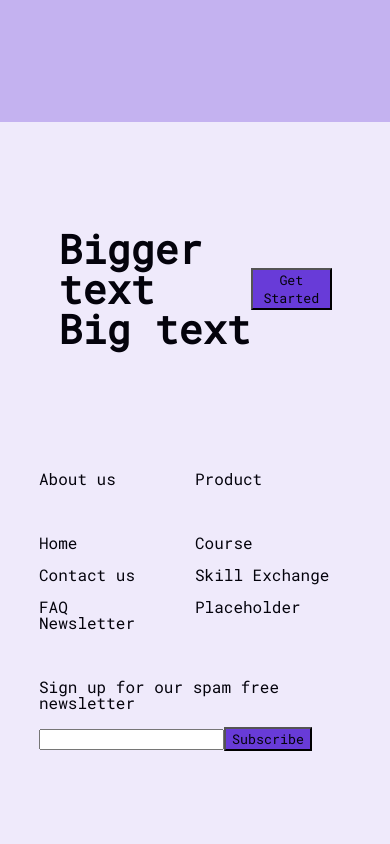
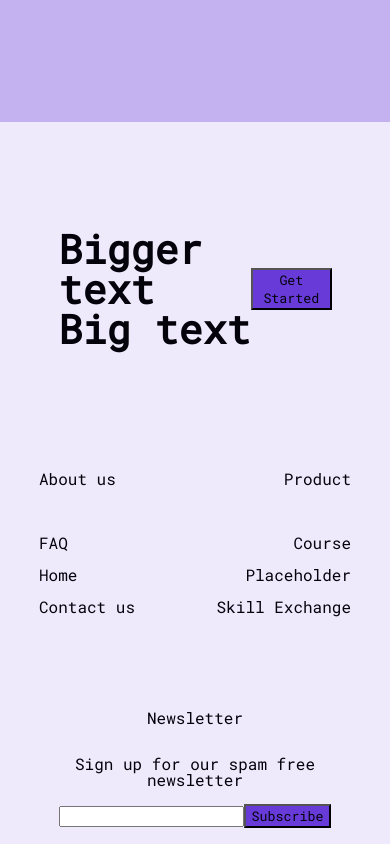
Before and after one commit to Oprea-Sava/SkillBuddy, a React (Vite) app: page / in a window 390 px wide. Shown: the part 4005-4849 px from the top of the page. Before the commit the page ends 4772 px from the top, so only its background shows below. Built offline with nearby package versions, Linux system fonts and the light colour scheme.

Commit message:
done the footer breakpoint still need to work on the alignment of the text

```diff
--- a/src/css/footer.css
+++ b/src/css/footer.css
@@ -4,6 +4,7 @@
   align-items: center;
   justify-content: space-evenly;
   padding: 1rem 10%;
+  gap:35px;
 }
 .footerColumn {
   display: flex;
@@ -34,8 +35,24 @@ form {
   #footer {
     flex-wrap: wrap;
   }
+}
 
-  #footer:nth-child(3) > * {
+@media screen and (max-width: 534px){
+  .productCollumn{
     align-items: end;
   }
+
+  .newsletter{
+    align-items: center;
+    padding-top: 60px;
+    gap: 30px;
+  }
+
+  .newsletter>*{
+    align-items: center;
+  }
+
+  .formText{
+    text-align: center;
+  }
 }
--- a/src/footer.jsx
+++ b/src/footer.jsx
@@ -11,23 +11,23 @@ function Footer() {
             <div className="text footerColumn">
                 <div className="columnTitle">About us</div>
                 <div className="columnItems">
+                    <div className="columnItem">FAQ</div>
                     <div className="columnItem">Home</div>
                     <div className="columnItem">Contact us</div>
-                    <div className="columnItem">FAQ</div>
                 </div>
             </div>
-            <div className="text footerColumn">
+            <div className="text footerColumn productCollumn">
                 <div className="columnTitle">Product</div>
-                <div className="columnItems">
+                <div className="columnItems productCollumn">
                     <div className="columnItem">Course</div>
+                    <div className="columnItem">Placeholder</div>
                     <div className="columnItem">Skill Exchange</div>
-                    <div className="columnItem">Placeholder</div>
                 </div>
             </div>
-            <div className="text footerColumn">
+            <div className="text footerColumn newsletter">
                 <div className="columnTitle">Newsletter</div>
                 <form>
-                    <label htmlFor="email">Sign up for our spam free newsletter</label>
+                    <label className="formText" htmlFor="email">Sign up for our spam free newsletter</label>
                     <div className="container">
                         <input type="email" />
                         <button className="text primary">Subscribe</button>
```
